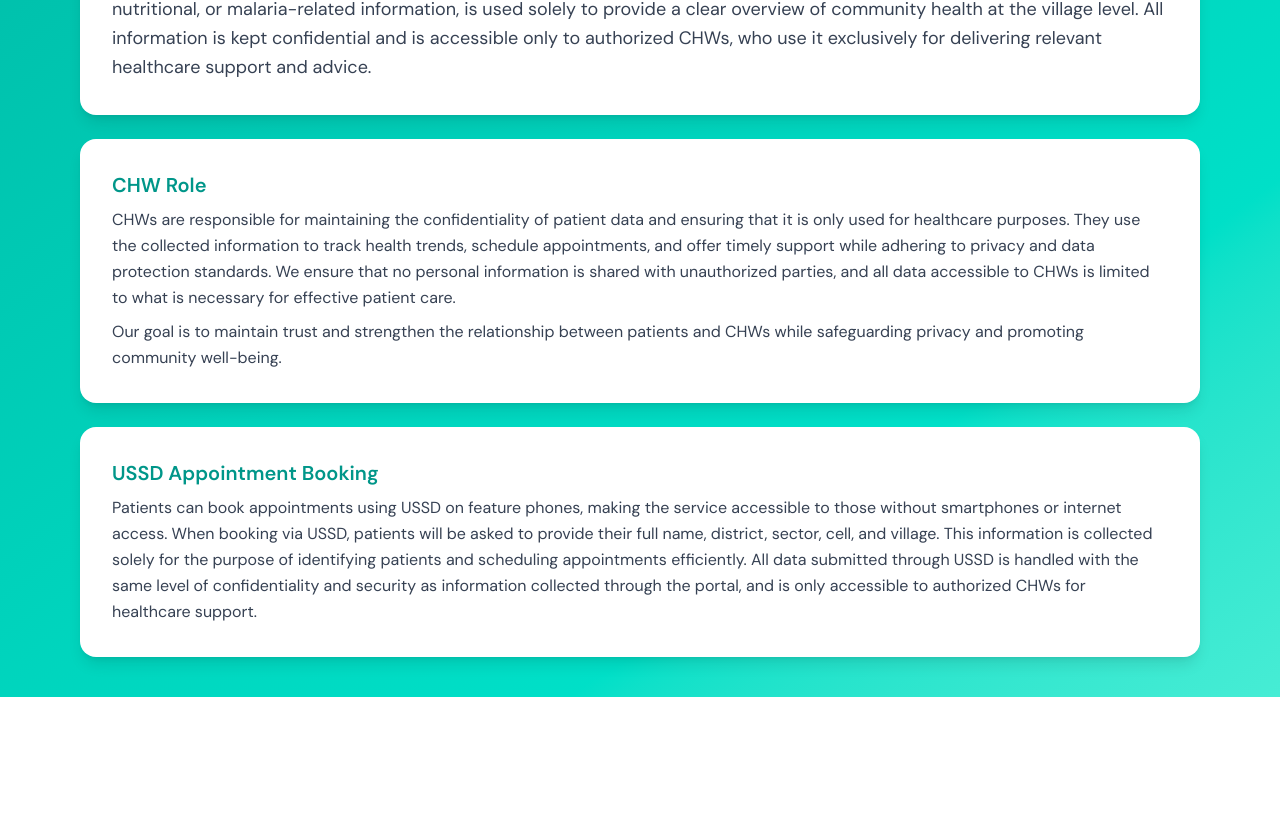
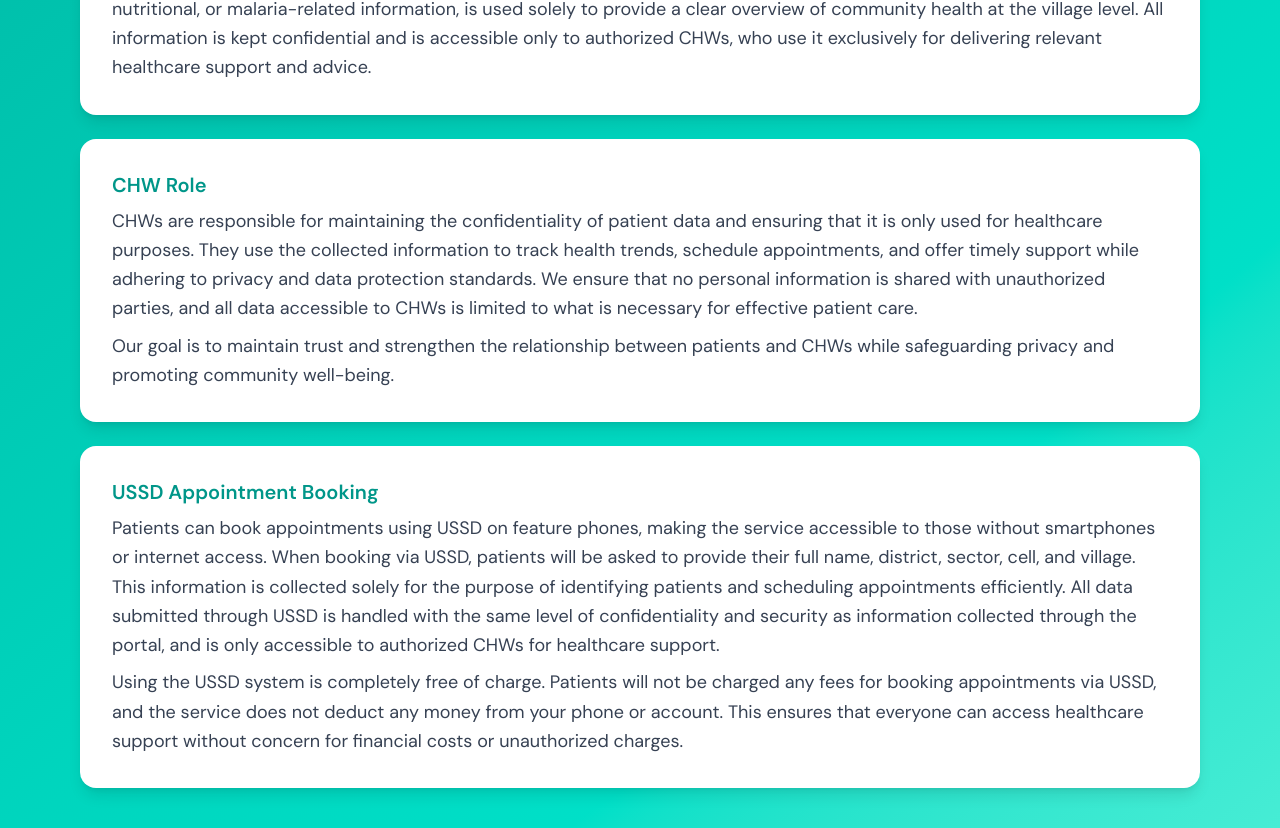
Before and after one commit to tuyishimejohnson/capstone-project, a React (Vite) app: page /privacy in a window 1280 px wide. Shown: the part 237-1065 px from the top of the page. Before the commit the page ends 934 px from the top, so only its background shows below. Built offline with nearby package versions, Linux system fonts and the light colour scheme; a web font is replaced by a local one.

Commit message:
add a paragraph in privacy policy to explain financial concerns

```diff
--- a/src/privacy/PrivacyPolicy.tsx
+++ b/src/privacy/PrivacyPolicy.tsx
@@ -44,7 +44,7 @@ export const PrivacyPolicy = () => {
         </motion.div>
 
         <motion.div
-          className="bg-white rounded-2xl shadow-lg p-6 md:p-8"
+          className="bg-white rounded-2xl shadow-lg p-6 md:p-8 text-lg"
           initial={{ opacity: 0, y: 30 }}
           animate={{ opacity: 1, y: 0 }}
           transition={{ delay: 0.6 }}
@@ -67,7 +67,7 @@ export const PrivacyPolicy = () => {
         </motion.div>
 
         <motion.div
-          className="bg-white rounded-2xl shadow-lg p-6 md:p-8"
+          className="bg-white rounded-2xl shadow-lg p-6 md:p-8 text-lg"
           initial={{ opacity: 0, y: 30 }}
           animate={{ opacity: 1, y: 0 }}
           transition={{ delay: 0.8 }}
@@ -86,6 +86,13 @@ export const PrivacyPolicy = () => {
             security as information collected through the portal, and is only
             accessible to authorized CHWs for healthcare support.
           </p>
+          <p className="text-gray-700 leading-relaxed mt-2">
+            Using the USSD system is completely free of charge. Patients will
+            not be charged any fees for booking appointments via USSD, and the
+            service does not deduct any money from your phone or account. This
+            ensures that everyone can access healthcare support without concern
+            for financial costs or unauthorized charges.
+          </p>
         </motion.div>
       </div>
     </div>
```
